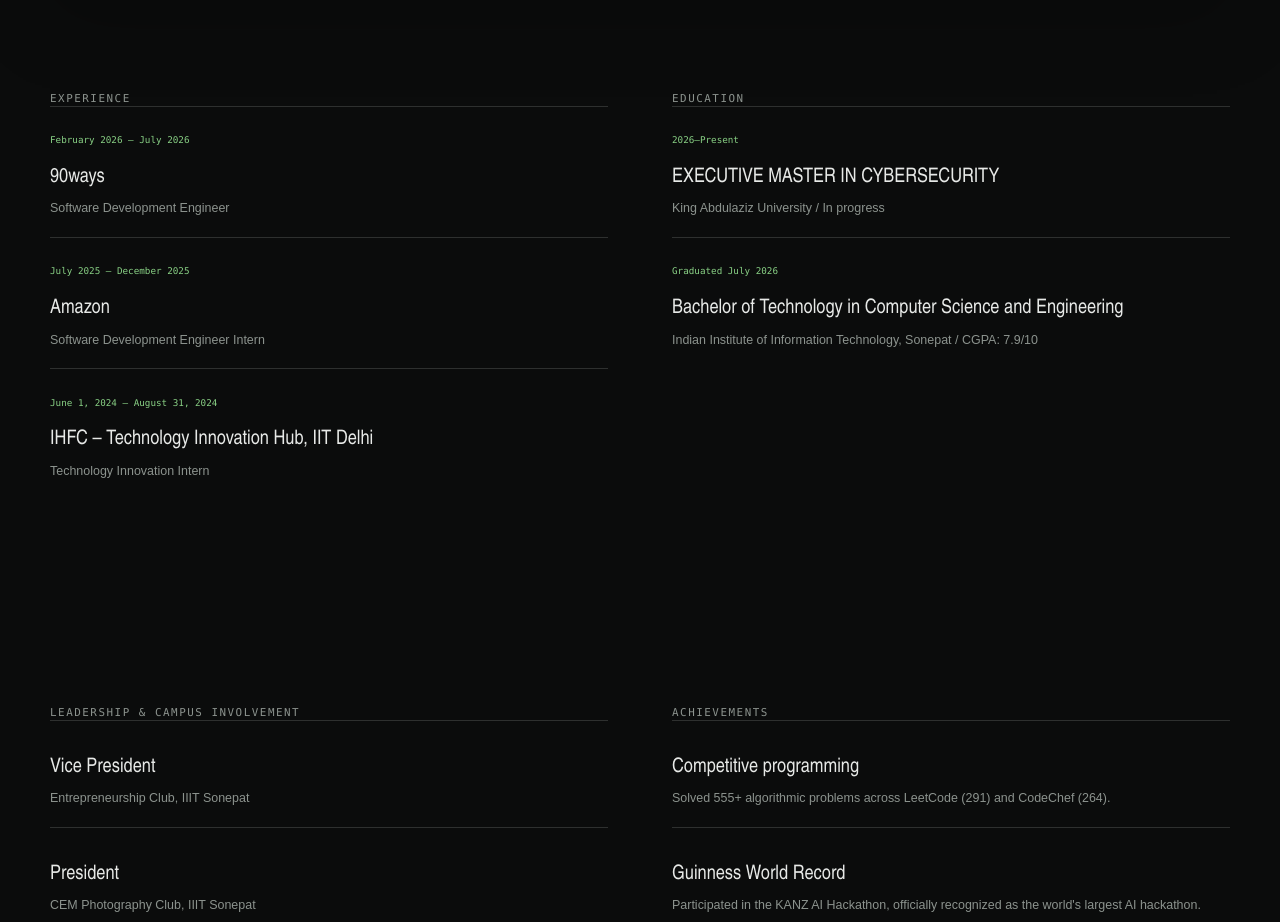
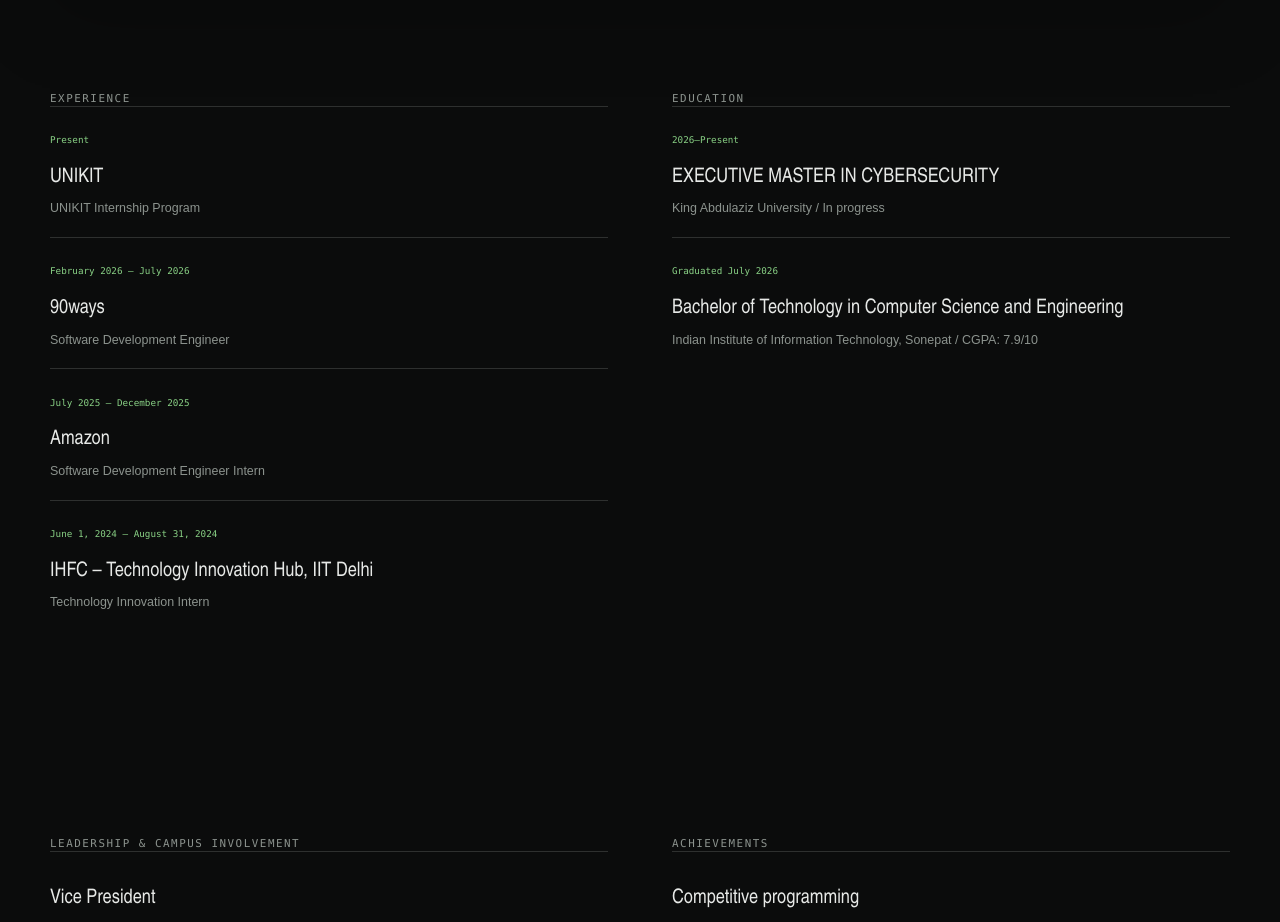
Before and after one commit to whyzohra/portfolio, a Next.js app: page /about in a window 1280 px wide. Shown: the part 1500-2422 px from the top of the page. Built offline with nearby package versions, Linux system fonts and the light colour scheme; no server answers.

Commit message:
Update experience with UNIKIT internship
Update experience section and program affiliation

- Add UNIKIT internship entry
- Clarify Wadi Jeddah affiliation
- Preserve existing experience and portfolio styling

```diff
--- a/app/work/page.tsx
+++ b/app/work/page.tsx
@@ -9,7 +9,9 @@ export default function WorkPage() {
   const { ADDITIONAL_EXPERIENCE, EDUCATION, EXPERIENCE } = portfolio;
   const [activeRole, setActiveRole] = useState(0);
   const roles = [...EXPERIENCE, ...ADDITIONAL_EXPERIENCE];
-  const active = roles[activeRole];
+  const active = roles[activeRole] || roles[0];
+  const responsibilities = active ? (active.responsibilities ?? active.focus ?? []) : [];
+  const projectLinks = active ? (active.projectLinks ?? active.links ?? []) : [];
 
   return (
     <div className="page experience-page">
@@ -45,12 +47,15 @@ export default function WorkPage() {
               onClick={() => setActiveRole(index)}
             >
               <span>{String(index + 1).padStart(2, '0')}</span>
-              <b>{role.role}</b>
+              <b>{role.role || role.title || role.program}</b>
               <small>{role.organization}</small>
-              <em className="ltr-content">{role.primary ? ui.work.current : role.period}</em>
+              <em className="ltr-content">
+                {role.primary ? ui.work.current : (role.period || role.dates)}
+              </em>
             </button>
           ))}
         </nav>
+        {active && (
           <article key={active.id}>
             <header>
               <p className="eyebrow">
@@ -58,22 +63,69 @@ export default function WorkPage() {
               </p>
               <div>
                 {active.primary && <b>{ui.work.currentPosition}</b>}
-              <span className="ltr-content">{active.period}</span>
+                <span className="ltr-content">{active.period || active.dates}</span>
               </div>
             </header>
-          <h2>{active.role}</h2>
+            <h2>{active.role || active.title || active.program}</h2>
             <h3>{active.organization}</h3>
-          <p>{active.location}</p>
-          {active.summary && <p className="experience-role-summary">{active.summary}</p>}
+            {active.affiliation && (
+              <p className="experience-affiliation font-mono text-xs text-[var(--accent-color)] mt-2">
+                <span className="text-[var(--text-muted)]">{ui.work.affiliation}: </span>
+                {active.affiliation}
+              </p>
+            )}
+            {active.location && <p>{active.location}</p>}
+            {(active.description || active.summary) && (
+              <p className="experience-role-summary">{active.description || active.summary}</p>
+            )}
+            {responsibilities.length > 0 && (
               <div>
-            {active.focus.map((item, index) => (
+                {responsibilities.map((item, index) => (
                   <section key={item}>
                     <span>{String(index + 1).padStart(2, '0')}</span>
                     <p>{item}</p>
                   </section>
                 ))}
               </div>
+            )}
+            {projectLinks.length > 0 && (
+              <footer className="experience-project-links mt-6">
+                <p className="eyebrow mb-2">{ui.work.projectLinks}</p>
+                <div className="flex flex-col gap-2">
+                  {projectLinks.map((link) => {
+                    const isExternal =
+                      link.url.startsWith('http://') || link.url.startsWith('https://');
+                    return isExternal ? (
+                      <a
+                        key={link.url}
+                        href={link.url}
+                        target="_blank"
+                        rel="noopener noreferrer"
+                        className="experience-art-link flex items-center justify-between"
+                      >
+                        <span>{link.label}</span>
+                        <span aria-hidden="true" className="ltr-content">
+                          ↗
+                        </span>
+                      </a>
+                    ) : (
+                      <Link
+                        key={link.url}
+                        href={link.url}
+                        className="experience-art-link flex items-center justify-between"
+                      >
+                        <span>{link.label}</span>
+                        <span aria-hidden="true" className="ltr-content">
+                          →
+                        </span>
+                      </Link>
+                    );
+                  })}
+                </div>
+              </footer>
+            )}
           </article>
+        )}
       </section>
       <section className="experience-summary">
         <div>
--- a/components/CVContent.tsx
+++ b/components/CVContent.tsx
@@ -45,10 +45,13 @@ export function CVContent({ hasPdf, pdfUrl }: { hasPdf: boolean; pdfUrl: string
               </h3>
               <span className="eyebrow ltr-content">{e.period}</span>
             </div>
+            {e.affiliation && <p className="eyebrow mt-1 text-[var(--accent-color)]">{e.affiliation}</p>}
             {e.location && <p className="eyebrow mt-2">{e.location}</p>}
-            {e.summary && <p className="mt-4 text-sm text-[var(--text-muted)]">{e.summary}</p>}
+            {(e.description || e.summary) && (
+              <p className="mt-4 text-sm text-[var(--text-muted)]">{e.description || e.summary}</p>
+            )}
             <ul className="mt-4 space-y-2 text-sm text-[var(--text-muted)]">
-              {e.focus.map((f) => (
+              {(e.responsibilities || e.focus || []).map((f) => (
                 <li key={f}>: {f}</li>
               ))}
             </ul>
--- a/data/portfolioData.ar.ts
+++ b/data/portfolioData.ar.ts
@@ -59,6 +59,24 @@ export const EDUCATION: Education[] = [
 ];
 
 export const EXPERIENCE: Experience[] = [
+  {
+    id: 'unikit',
+    role: 'برنامج تدريب يونيكيت (UNIKIT)',
+    program: 'برنامج تدريب يونيكيت (UNIKIT)',
+    organization: 'UNIKIT',
+    affiliation:
+      'أُطلق برنامج يونيكيت بواسطة وادي جدة، ذراع الاستثمار لجامعة الملك عبد العزيز.',
+    period: 'الحاضر',
+    dates: 'الحاضر',
+    location: 'جدة، المملكة العربية السعودية',
+    primary: true,
+    summary:
+      'أُطلق برنامج يونيكيت بواسطة وادي جدة، ذراع الاستثمار لجامعة الملك عبد العزيز.',
+    description:
+      'أُطلق برنامج يونيكيت بواسطة وادي جدة، ذراع الاستثمار لجامعة الملك عبد العزيز.',
+    responsibilities: [],
+    focus: [],
+  },
   {
     id: '90ways',
     role: 'مهندسة تطوير برمجيات',
--- a/data/portfolioData.ts
+++ b/data/portfolioData.ts
@@ -69,6 +69,24 @@ export const EDUCATION: Education[] = [
 ];
 
 export const EXPERIENCE: Experience[] = [
+  {
+    id: 'unikit',
+    role: 'UNIKIT Internship Program',
+    program: 'UNIKIT Internship Program',
+    organization: 'UNIKIT',
+    affiliation:
+      'UNIKIT was launched by Wadi Jeddah, the investment arm of King Abdulaziz University.',
+    period: 'Present',
+    dates: 'Present',
+    location: 'Jeddah, Saudi Arabia',
+    primary: true,
+    summary:
+      'UNIKIT was launched by Wadi Jeddah, the investment arm of King Abdulaziz University.',
+    description:
+      'UNIKIT was launched by Wadi Jeddah, the investment arm of King Abdulaziz University.',
+    responsibilities: [],
+    focus: [],
+  },
   {
     id: '90ways',
     role: 'Software Development Engineer',
--- a/data/ui.ar.ts
+++ b/data/ui.ar.ts
@@ -179,6 +179,9 @@ export const uiAr: UITranslations = {
     current: '● الحالية',
     currentPosition: '● المنصب الحالي',
     role: 'الدور',
+    affiliation: 'الارتباط المؤسسي',
+    projectLinks: 'روابط المشاريع',
+    projectLinksAria: 'روابط المشاريع',
     capabilityEyebrow: 'خيط القدرات',
     capabilityTitleLine1: 'الخلفية.',
     capabilityTitleLine2: 'الموزعة.',
--- a/data/ui.en.ts
+++ b/data/ui.en.ts
@@ -177,6 +177,9 @@ export const uiEn = {
     current: '● CURRENT',
     currentPosition: '● CURRENT POSITION',
     role: 'ROLE',
+    affiliation: 'AFFILIATION',
+    projectLinks: 'PROJECT LINKS',
+    projectLinksAria: 'Project links',
     capabilityEyebrow: 'CAPABILITY THREAD',
     capabilityTitleLine1: 'Backend.',
     capabilityTitleLine2: 'Distributed.',
```
Also changed, not shown: types/portfolio.ts (+14 -3 lines). Lines whose indentation alone changed are shown as unchanged.
